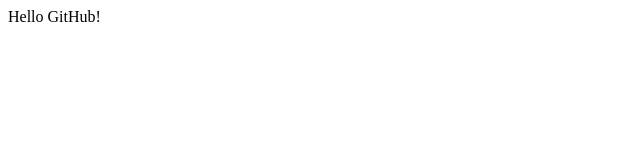
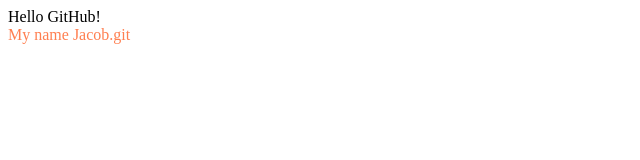
Before and after one commit to IacovColisnicenco/sk-trainings, a plain HTML site: page index.html in a window 1280 px wide. Shown: the whole page, without its empty margins (0-640 px from the left). Drawn offline with Linux system fonts and the light colour scheme.

Commit message:
Add my name

```diff
--- a/index.html
+++ b/index.html
@@ -8,5 +8,6 @@
  </head>
  <body>
 	<div>Hello GitHub!</div>
+	<span style="color: coral;">My name Jacob.git</span>
  </body>
  </html>
```
